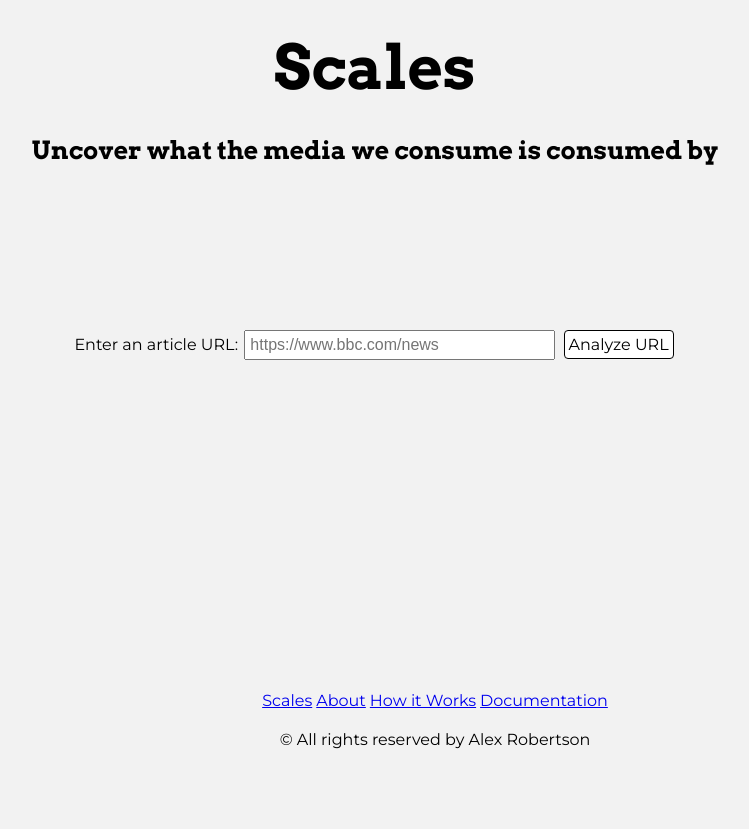
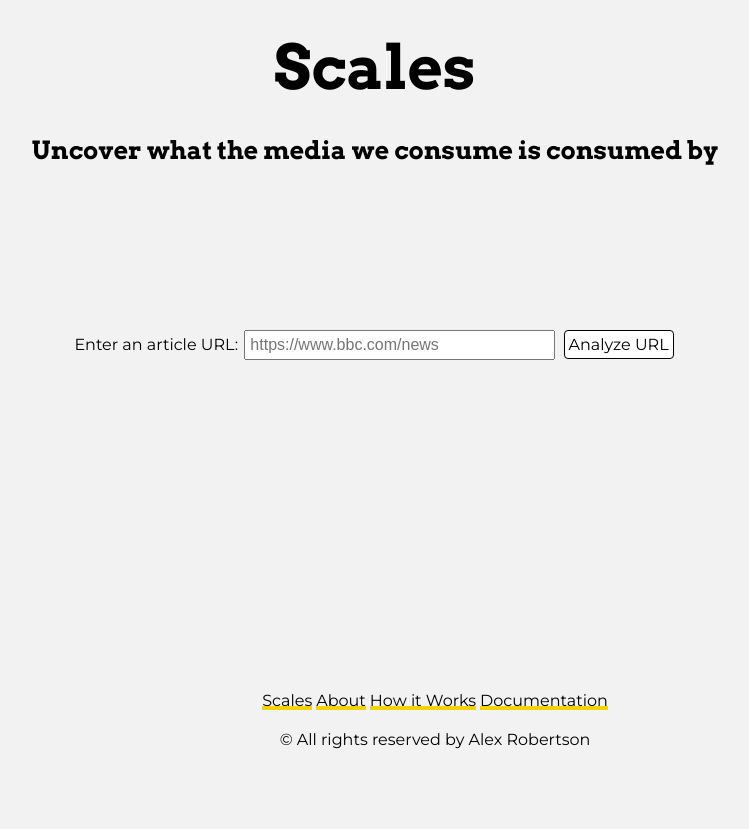
Before and after one commit to codesrobertson/scales, a Flask app: page / in a window 1280 px wide. Shown: the part 31-860 px from the top of the page, without its empty margins (265-1014 px from the left). Run offline with Flask 2, Linux system fonts and the light colour scheme.

Commit message:
Adds in footer bar menu highlighting for accessibility.

```diff
--- a/static/css/main.css
+++ b/static/css/main.css
@@ -108,8 +108,8 @@ input {
 }
 
 .button:hover {
-  background-color: black;
-  color: white;
+  background-color: #f2d305;
+  color: black;
 }
 
 .footer {
@@ -128,6 +128,30 @@ input {
   font-size: 1rem;
 }
 
+/* Footer link design inspiration from: https://codepen.io/geoffgraham/pen/GXoOdK */
+
+:root {
+  --mainColor: #f2d305;
+}
+
+a {
+  background:
+    linear-gradient(
+      to bottom, var(--mainColor) 0%,
+      var(--mainColor) 100%
+      );
+	background-position: 0 100%;
+	background-repeat: repeat-x;
+	background-size: 4px 4px;
+  color: black;
+  text-decoration: none;
+  transition: background-size .2s;
+}
+
+a:hover {
+  background-size: 4px 50px;
+}
+
 
 a:link {
   font-family: 'Montserrat', sans-serif;
```
